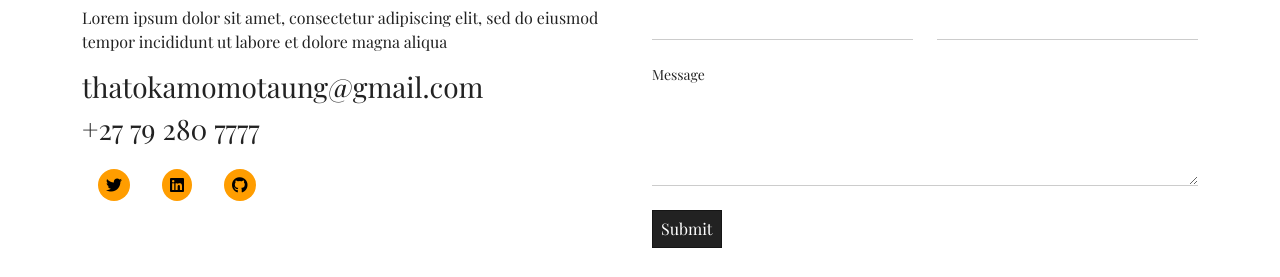
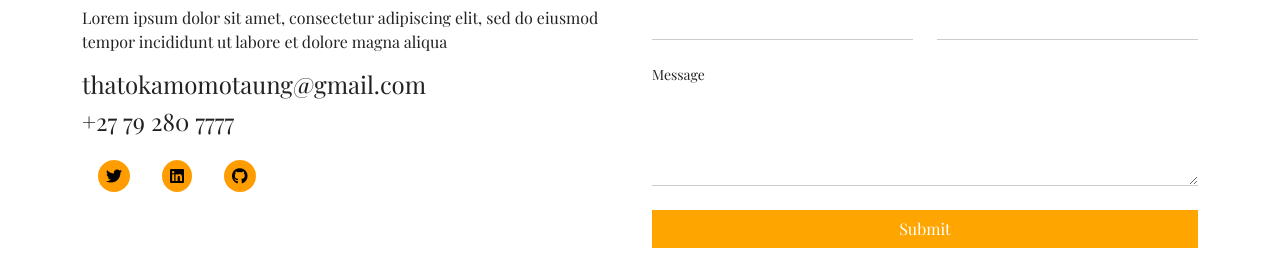
Before and after one commit to ThisThato/Portfolio, a React (Create React App) app: page / in a window 1280 px wide. Shown: the part 3396-3673 px from the top of the page. Built offline with nearby package versions, Linux system fonts and the light colour scheme.

Commit message:
initial site done

```diff
--- a/src/components/Footer.js
+++ b/src/components/Footer.js
@@ -12,8 +12,8 @@ const Footer = () => {
               Lorem ipsum dolor sit amet, consectetur adipiscing elit, sed do eiusmod tempor incididunt ut labore et
               dolore magna aliqua
             </p>
-            <h3>thatokamomotaung@gmail.com</h3>
-            <h3>+27 79 280 7777</h3>
+            <h4>thatokamomotaung@gmail.com</h4>
+            <h4>+27 79 280 7777</h4>
             <div>
               <a href="https://twitter.com/_thatomotaung">
                 <i className="fab fa-twitter"></i>
--- a/src/style.scss
+++ b/src/style.scss
@@ -211,6 +211,13 @@ body {
   button {
     margin-top: 1rem;
   }
+
+  button {
+    background-color: orange;
+    border-color: orange;
+    font-size: 1rem;
+    width: 100%;
+  }
 }
 /* The typing effect */
 @keyframes typing {
```
